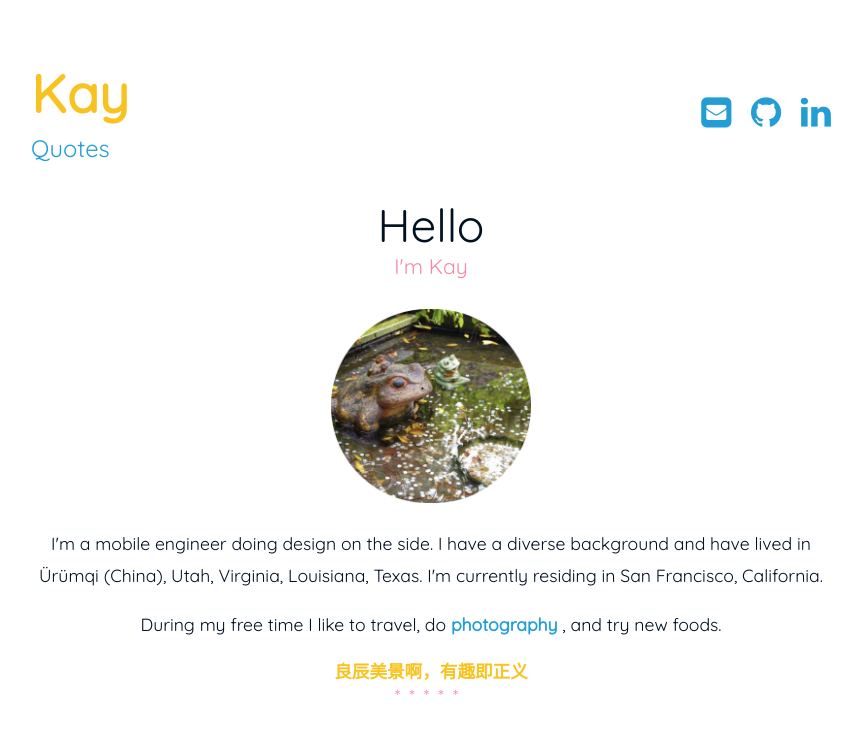
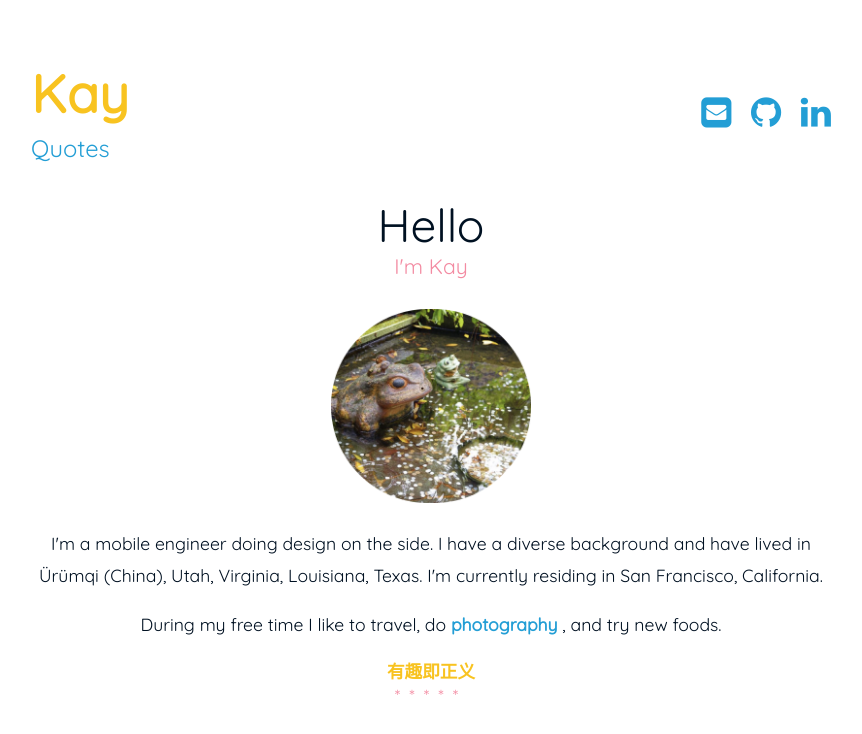
Before and after one commit to xkay/xkay.github.io, a Jekyll site: the page built from docs/index.md, in a window 1280 px wide. Shown: the top 734 px of the page, without its empty margins (209-1071 px from the left). Built offline with Jekyll 4.4.1, drawn with Linux system fonts in a browser that asks for light colours.

Commit message:
Update quote

```diff
--- a/docs/index.md
+++ b/docs/index.md
@@ -12,6 +12,6 @@ sitemap:
 	<p>I'm a mobile engineer doing design on the side. I have a diverse background and have lived in Ürümqi (China), Utah, Virginia, Louisiana, Texas. I'm currently residing in San Francisco, California.</p>
 	<p>During my free time I like to travel, do <strong> <a href="https://www.instagram.com/xkay1214/" target="_blank"> photography</a> </strong>, and try new foods.
  </p>
- <strong> 良辰美景啊，有趣即正义 </strong>
+ <strong> 有趣即正义 </strong>
 
 </div>
```
